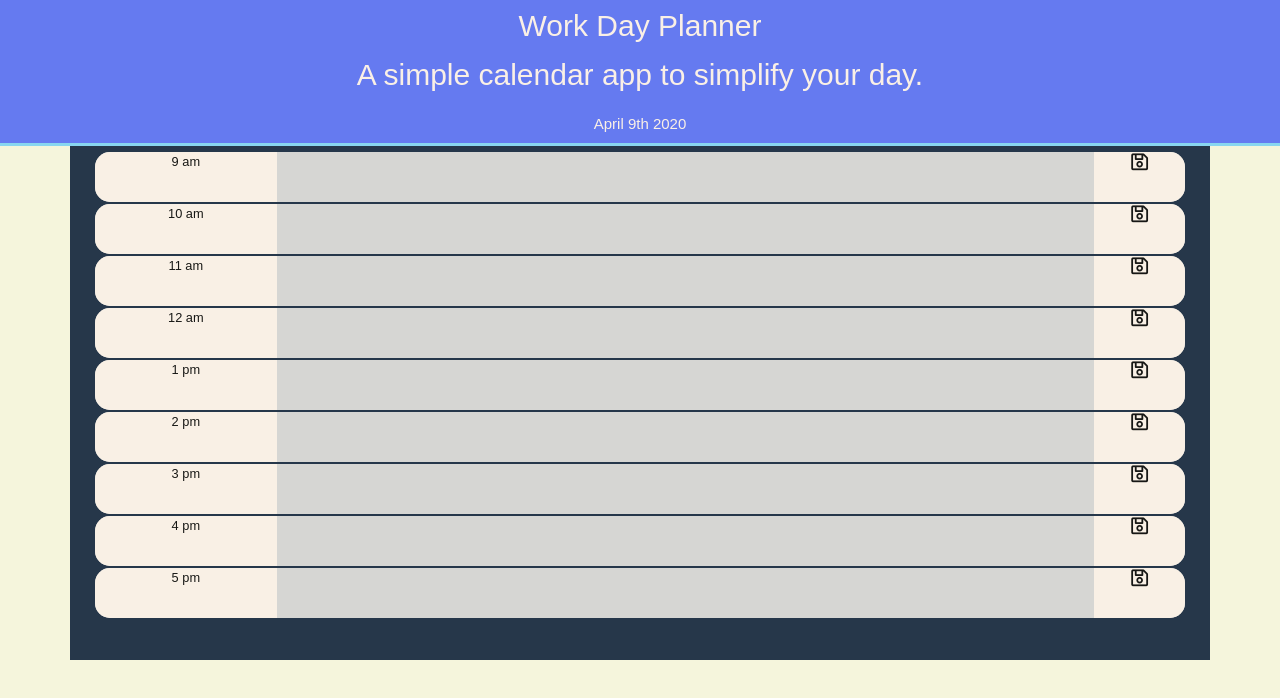
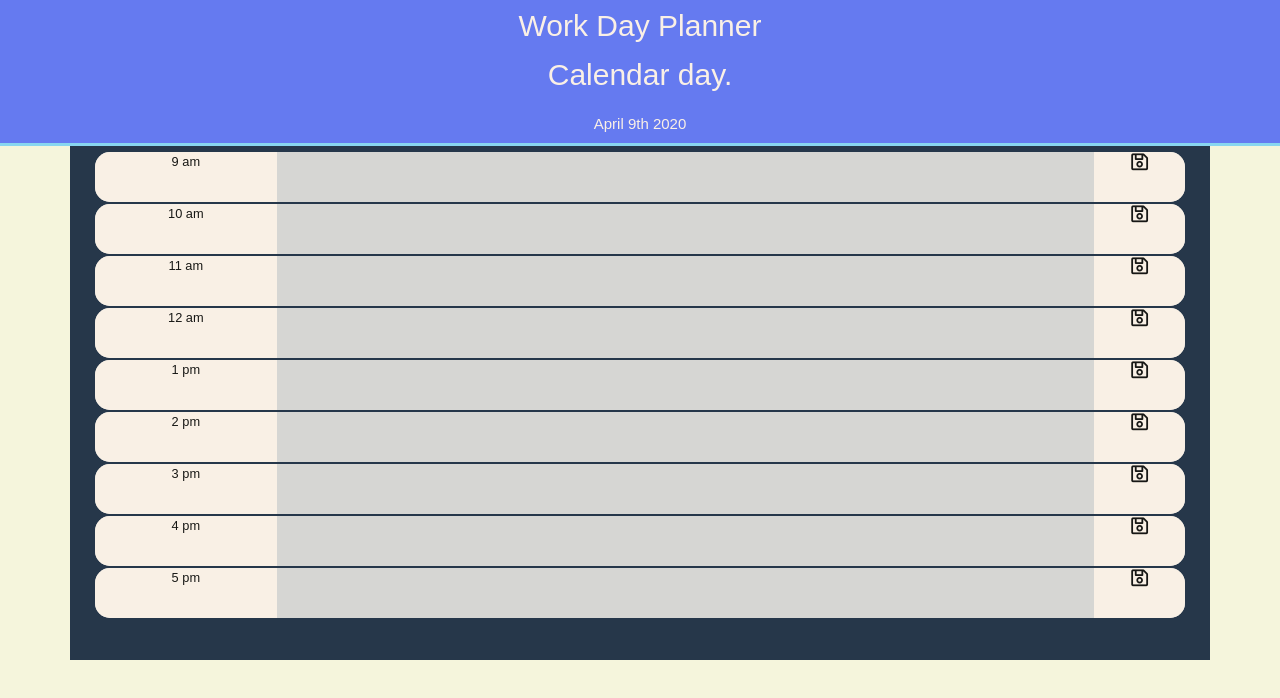
Before and after one commit to Mikhail1494/third-party-apis-homework-demo, a plain HTML site: page index.html in a window 1280 px wide. Drawn offline with nearby package versions, Linux system fonts and the light colour scheme.

Commit message:
created new calendar

```diff
--- a/index.html
+++ b/index.html
@@ -27,7 +27,7 @@
         <div class="header-text">
               <h1 id="navbar-title">Work Day Planner</h1>
             <!-- named navbar, and added the navbar description below -->
-              <p class="navbar-description">A simple calendar app to simplify your day.</p>
+              <p class="navbar-description"> Calendar day.</p>
               <h2 id="navbar-subtitle"></h2>
         </div>
       </nav>
```
